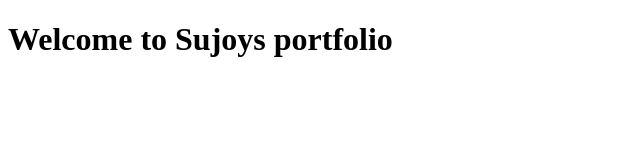
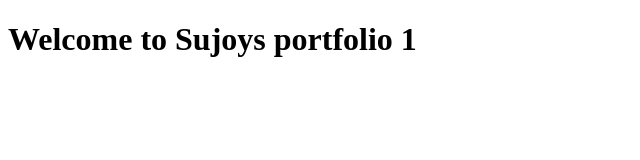
Before and after one commit to ToothLess02/learning_git, a plain HTML site: page index.html in a window 1280 px wide. Shown: the full height of the page, 0-640 px from the left. Drawn offline with Linux system fonts and the light colour scheme.

Commit message:
portfolio update

```diff
--- a/index.html
+++ b/index.html
@@ -6,6 +6,6 @@
     <title>Home</title>
 </head>
 <body>
-    <h1>Welcome to  Sujoys portfolio</h1>
+    <h1>Welcome to  Sujoys portfolio 1</h1>
 </body>
 </html>
```
